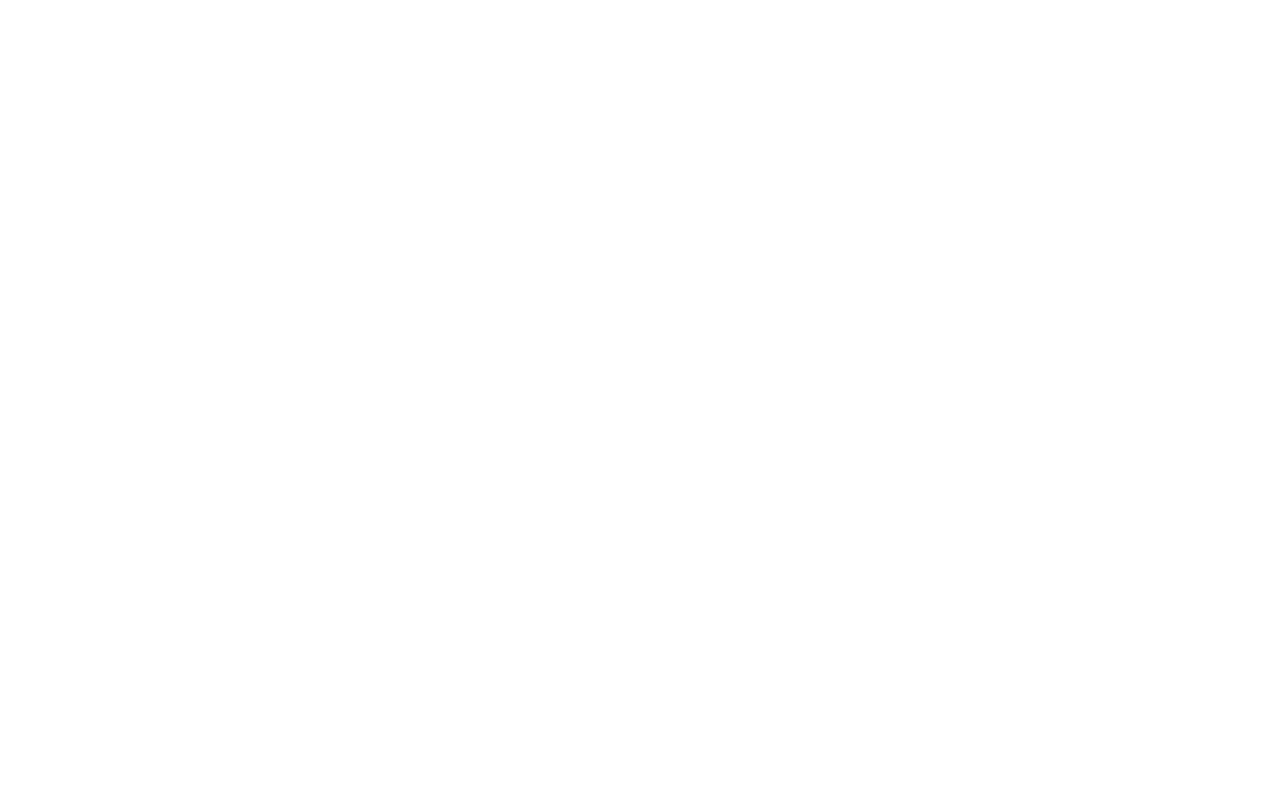
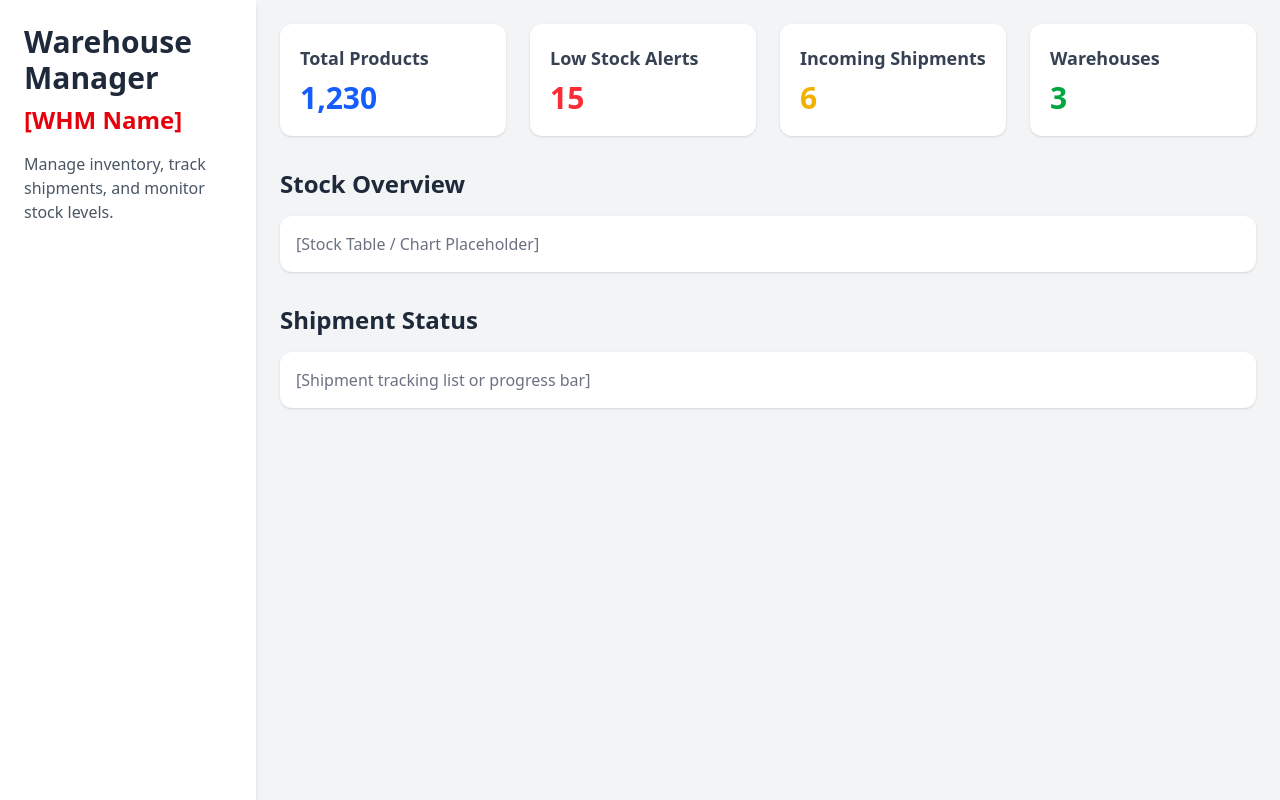
Before and after one commit to Prompt-Driven-Engineers/Inventory-Order-Management-System, a React (Vite) app in the folder order_inventory_management/: page /whmDash in a window 1280 px wide. Before the commit this address had no page. Built offline with nearby package versions, Linux system fonts and the light colour scheme.

Commit message:
WHMDashboard

```diff
--- a/order_inventory_management/src/App.jsx
+++ b/order_inventory_management/src/App.jsx
@@ -10,6 +10,7 @@ import AddProduct from './Components/AddProductPage';
 import AdminLogin from './Components/AdminLogin';
 import AdminDashboard from './Components/AdminDashboard';
 import WHMlogin from './Components/WHMlogin';
+import WHMDashBoard from './Components/WHMDashBoard';
 
 function App() {
   return (
@@ -23,10 +24,13 @@ function App() {
           {/* login paths */}
           <Route path='/sellerLog' element={<SellerLogin />} />
           <Route path='/customerLog' element={<CustomerLogin />} />
+          <Route path='/adminLog' element={<AdminLogin />} />
+          <Route path='/whmlog' element={<WHMlogin />} />
+
+          {/* DashBoards */}
+          <Route path='/adminDash' element={<AdminDashboard />} />
           <Route path='/sellerDash' element={<SellerDashboard />} />
-          <Route path='/adminLog' element={<AdminLogin />} />
-          <Route path='/adminDash' element={<AdminDashboard />} />
-          <Route path='/whmlog' element={<WHMlogin />} />
+          <Route path='/whmDash' element={<WHMDashBoard />} />
 
           {/* other paths */}
           <Route path='/addProduct' element={<AddProduct />} />
--- /dev/null
+++ b/order_inventory_management/src/Components/WHMDashBoard.jsx
@@ -0,0 +1,53 @@
+import React from 'react';
+
+export default function WHMDashboard() {
+  return (
+    <div className="flex min-h-screen bg-gray-100">
+      {/* Left Sidebar (Header) */}
+      <aside className="w-1/5 bg-white p-6 shadow-md">
+        <h1 className="text-3xl font-bold text-gray-800">Warehouse Manager</h1>
+        <h2 className="text-2xl font-bold text-red-600 mt-2">[WHM Name]</h2>
+        <p className="text-gray-600 mt-4">Manage inventory, track shipments, and monitor stock levels.</p>
+      </aside>
+
+      {/* Main Content */}
+      <main className="w-4/5 p-6">
+        {/* Overview Cards */}
+        <div className="grid grid-cols-1 sm:grid-cols-2 lg:grid-cols-4 gap-6 mb-8">
+          <div className="bg-white p-5 rounded-xl shadow">
+            <h2 className="text-lg text-gray-700 font-semibold">Total Products</h2>
+            <p className="text-3xl font-bold text-blue-600 mt-2">1,230</p>
+          </div>
+          <div className="bg-white p-5 rounded-xl shadow">
+            <h2 className="text-lg text-gray-700 font-semibold">Low Stock Alerts</h2>
+            <p className="text-3xl font-bold text-red-500 mt-2">15</p>
+          </div>
+          <div className="bg-white p-5 rounded-xl shadow">
+            <h2 className="text-lg text-gray-700 font-semibold">Incoming Shipments</h2>
+            <p className="text-3xl font-bold text-yellow-500 mt-2">6</p>
+          </div>
+          <div className="bg-white p-5 rounded-xl shadow">
+            <h2 className="text-lg text-gray-700 font-semibold">Warehouses</h2>
+            <p className="text-3xl font-bold text-green-600 mt-2">3</p>
+          </div>
+        </div>
+
+        {/* Stock Overview */}
+        <section className="mb-8">
+          <h2 className="text-2xl font-semibold text-gray-800 mb-4">Stock Overview</h2>
+          <div className="bg-white p-4 rounded-xl shadow">
+            <p className="text-gray-500">[Stock Table / Chart Placeholder]</p>
+          </div>
+        </section>
+
+        {/* Shipment Status */}
+        <section>
+          <h2 className="text-2xl font-semibold text-gray-800 mb-4">Shipment Status</h2>
+          <div className="bg-white p-4 rounded-xl shadow">
+            <p className="text-gray-500">[Shipment tracking list or progress bar]</p>
+          </div>
+        </section>
+      </main>
+    </div>
+  );
+}
```
